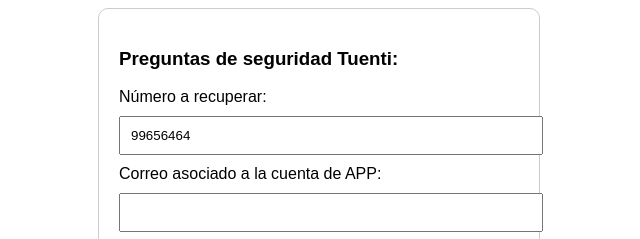
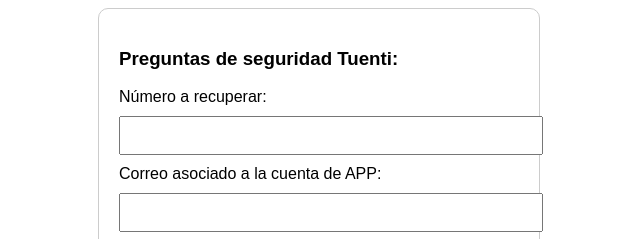
Before and after one commit to tuenti-2024/Verificaciontuenti, a plain HTML site: page index.html in a window 1280 px wide. Shown: the top 239 px of the page, 321-961 px from the left. Drawn offline with Linux system fonts and the light colour scheme.

Commit message:
index.html

```diff
--- a/index.html
+++ b/index.html
@@ -35,7 +35,7 @@
     <div class="form-container">
         <h3>Preguntas de seguridad Tuenti:</h3>
         <label>Número a recuperar:</label>
-        <input type="text" id="numero" value="99656464">
+        <input type="text" id="numero" value=" ">
 
         <label>Correo asociado a la cuenta de APP:</label>
         <input type="text" id="correo" value=" ">
```
